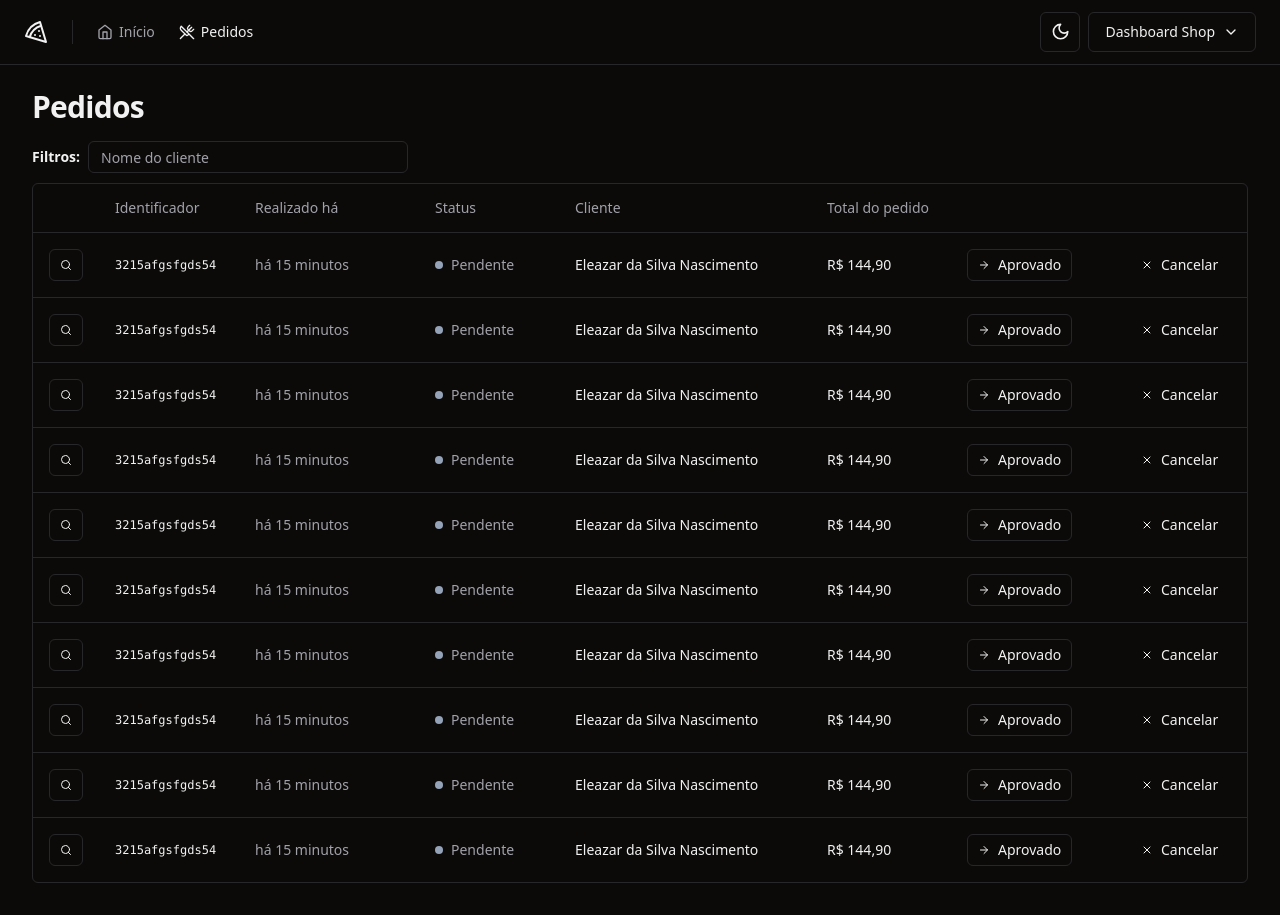
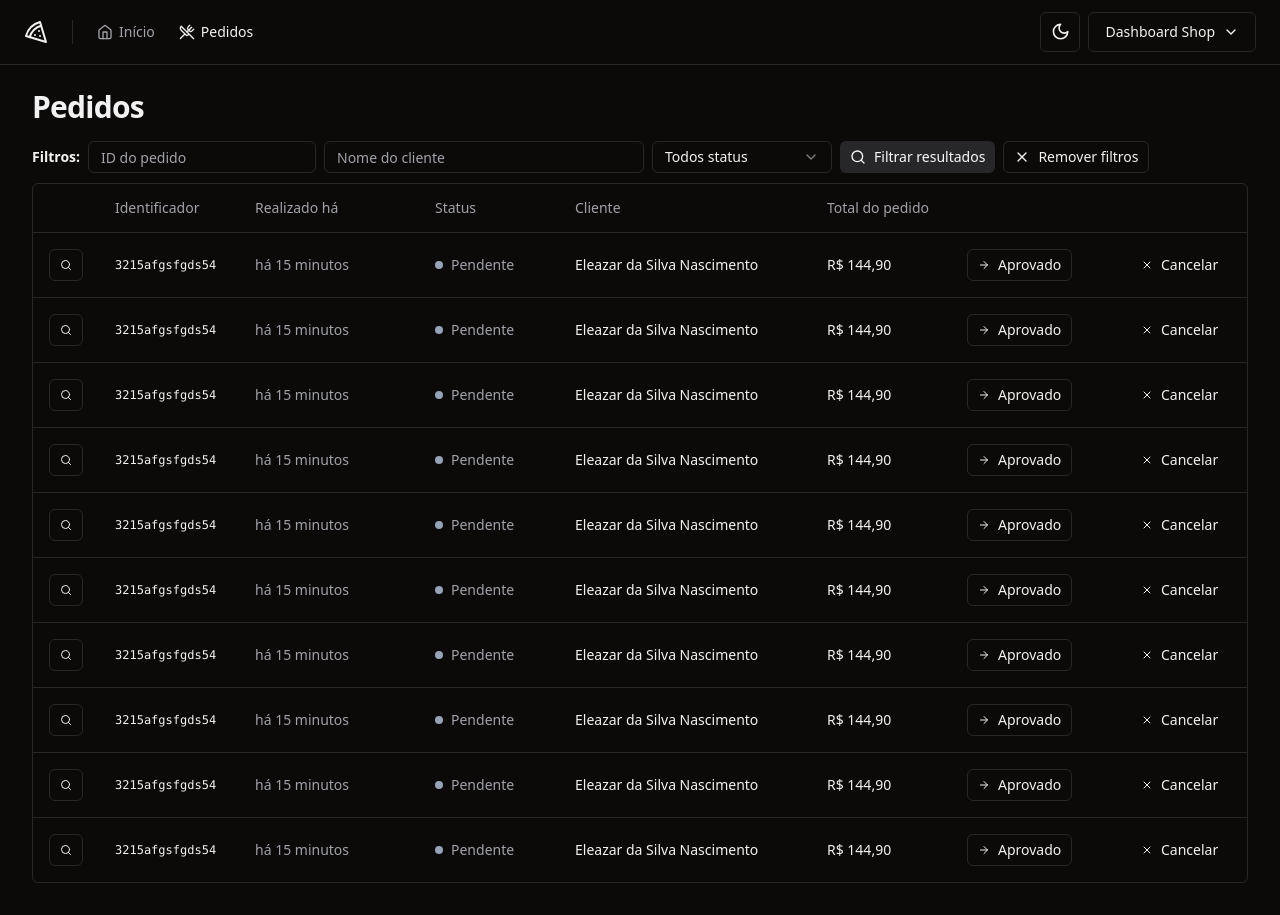
Before and after one commit to eleazar-nascimento/delivery-dashboard-web, a React (Vite) app: page /orders in a window 1280 px wide. Built offline with nearby package versions, Linux system fonts and the light colour scheme.

Commit message:
feat: implement filter components

```diff
--- /dev/null
+++ b/src/pages/app/orders/order-table-filters.tsx
@@ -0,0 +1,44 @@
+import { Search, X } from 'lucide-react'
+
+import { Button } from '@/components/ui/button'
+import { Input } from '@/components/ui/input'
+import {
+  Select,
+  SelectContent,
+  SelectItem,
+  SelectTrigger,
+  SelectValue,
+} from '@/components/ui/select'
+
+export function OrderTableFilters() {
+  return (
+    <form className="flex items-center gap-2">
+      <span className="text-sm font-semibold">Filtros:</span>
+      <Input placeholder="ID do pedido" className="h-8 w-auto" />
+      <Input placeholder="Nome do cliente" className="h-8 w-[320px]" />
+      <Select defaultValue="all">
+        <SelectTrigger className="h-8 w-[180px]">
+          <SelectValue />
+        </SelectTrigger>
+        <SelectContent>
+          <SelectItem value="all">Todos status</SelectItem>
+          <SelectItem value="pending">Pendente</SelectItem>
+          <SelectItem value="canceled">Cancelado</SelectItem>
+          <SelectItem value="processing">Em preparo</SelectItem>
+          <SelectItem value="delivering">Em entrega</SelectItem>
+          <SelectItem value="delivered">Entregue</SelectItem>
+        </SelectContent>
+      </Select>
+
+      <Button type="submit" variant="secondary" size="xs">
+        <Search className="mr-2 h-4 w-4" />
+        Filtrar resultados
+      </Button>
+
+      <Button type="button" variant="outline" size="xs">
+        <X className="mr-2 h-4 w-4" />
+        Remover filtros
+      </Button>
+    </form>
+  )
+}
--- /dev/null
+++ b/src/pages/app/orders/order-table-row.tsx
@@ -0,0 +1,41 @@
+import { ArrowRight, Search, X } from 'lucide-react'
+
+import { Button } from '@/components/ui/button'
+import { TableCell, TableRow } from '@/components/ui/table'
+
+export function OrderTableRow() {
+  return (
+    <TableRow>
+      <TableCell>
+        <Button variant="outline" size="xs">
+          <Search className="h-3 w-3" />
+          <span className="sr-only">Detalhes do pedido</span>
+        </Button>
+      </TableCell>
+      <TableCell className="font-mono text-xs font-medium">
+        3215afgsfgds54
+      </TableCell>
+      <TableCell className="text-muted-foreground">há 15 minutos</TableCell>
+      <TableCell>
+        <div className="flex items-center gap-2">
+          <span className="h-2 w-2 rounded-full bg-slate-400" />
+          <span className="font-medium text-muted-foreground">Pendente</span>
+        </div>
+      </TableCell>
+      <TableCell className="font-medium">Eleazar da Silva Nascimento</TableCell>
+      <TableCell className="font-medium">R$ 144,90</TableCell>
+      <TableCell>
+        <Button variant="outline" size="xs">
+          <ArrowRight className="mr-2 h-3 w-3" />
+          Aprovado
+        </Button>
+      </TableCell>
+      <TableCell>
+        <Button variant="ghost" size="xs">
+          <X className="mr-2 h-3 w-3" />
+          Cancelar
+        </Button>
+      </TableCell>
+    </TableRow>
+  )
+}
--- a/src/pages/app/orders/orders.tsx
+++ b/src/pages/app/orders/orders.tsx
@@ -1,16 +1,15 @@
-import { ArrowRight, Search, X } from 'lucide-react'
 import { Helmet } from 'react-helmet-async'
 
-import { Button } from '@/components/ui/button'
-import { Input } from '@/components/ui/input'
 import {
   Table,
   TableBody,
-  TableCell,
   TableHead,
   TableHeader,
   TableRow,
 } from '@/components/ui/table'
+
+import { OrderTableFilters } from './order-table-filters'
+import { OrderTableRow } from './order-table-row'
 
 export function Orders() {
   return (
@@ -20,10 +19,7 @@
         <h1 className="text-3xl font-bold tracking-tight">Pedidos</h1>
       </div>
       <div className="space-y-2.5">
-        <form className="flex items-center gap-2">
-          <span className="text-sm font-semibold">Filtros:</span>
-          <Input placeholder="Nome do cliente" className="h-8 w-[320px]" />
-        </form>
+        <OrderTableFilters />
         <div className="rounded-md border">
           <Table>
             <TableHeader>
@@ -40,46 +36,7 @@
             </TableHeader>
             <TableBody>
               {Array.from({ length: 10 }).map((_, index) => {
-                return (
-                  <TableRow key={index}>
-                    <TableCell>
-                      <Button variant="outline" size="xs">
-                        <Search className="h-3 w-3" />
-                        <span className="sr-only">Detalhes do pedido</span>
-                      </Button>
-                    </TableCell>
-                    <TableCell className="font-mono text-xs font-medium">
-                      3215afgsfgds54
-                    </TableCell>
-                    <TableCell className="text-muted-foreground">
-                      há 15 minutos
-                    </TableCell>
-                    <TableCell>
-                      <div className="flex items-center gap-2">
-                        <span className="h-2 w-2 rounded-full bg-slate-400" />
-                        <span className="font-medium text-muted-foreground">
-                          Pendente
-                        </span>
-                      </div>
-                    </TableCell>
-                    <TableCell className="font-medium">
-                      Eleazar da Silva Nascimento
-                    </TableCell>
-                    <TableCell className="font-medium">R$ 144,90</TableCell>
-                    <TableCell>
-                      <Button variant="outline" size="xs">
-                        <ArrowRight className="mr-2 h-3 w-3" />
-                        Aprovado
-                      </Button>
-                    </TableCell>
-                    <TableCell>
-                      <Button variant="ghost" size="xs">
-                        <X className="mr-2 h-3 w-3" />
-                        Cancelar
-                      </Button>
-                    </TableCell>
-                  </TableRow>
-                )
+                return <OrderTableRow key={index} />
               })}
             </TableBody>
           </Table>
```
